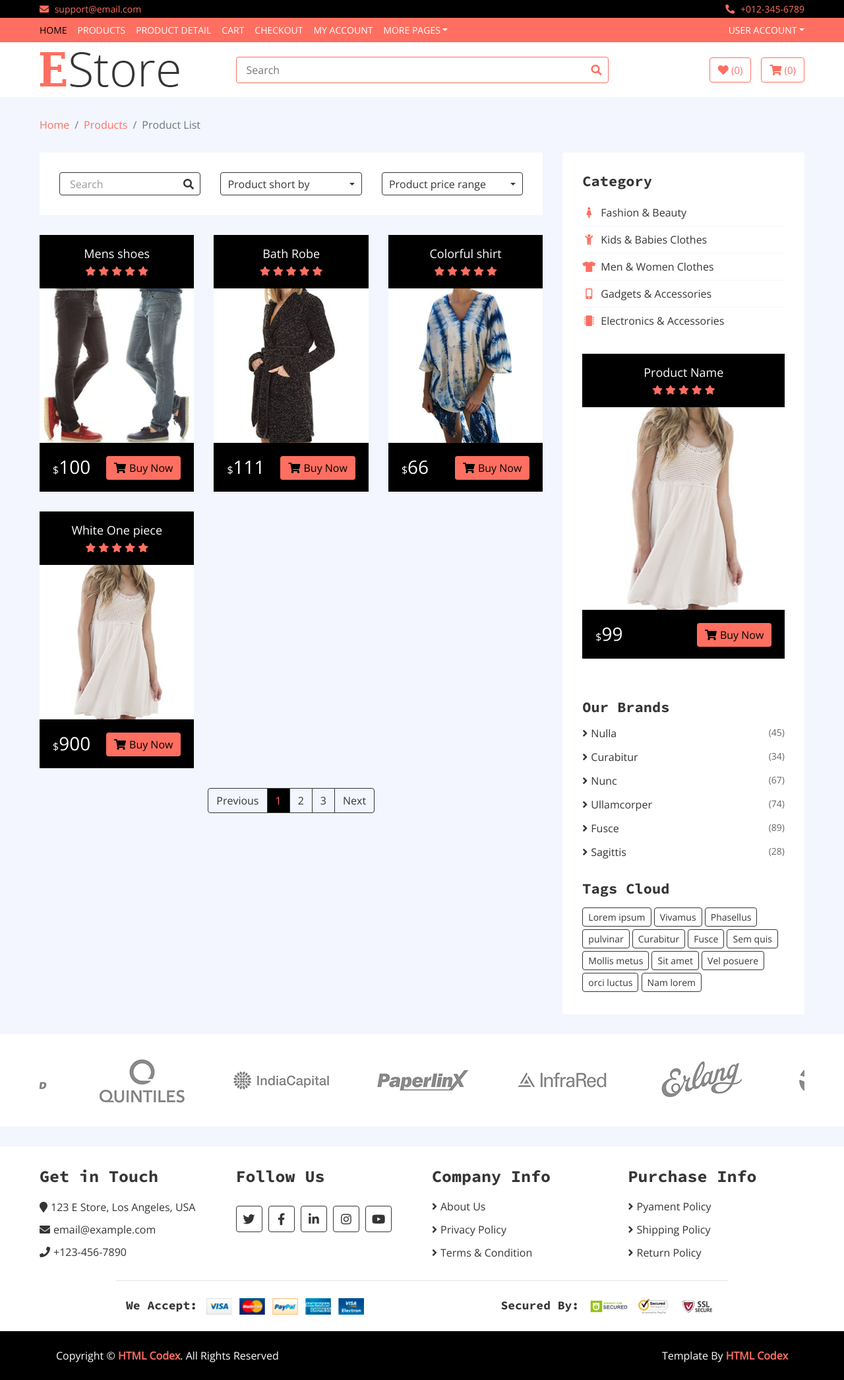
After one commit to Santoshrawal1125/Ecommerce_Site, a Django app: a page that uses templates/category.html in a window 1280 px wide. The commit adds this page. Shown: the whole page at 66% size. Run offline with Django 4.2, Linux system fonts and the light colour scheme; data comes from the database, SQL or seed files in the repository; both versions use the stored data as it was after the commit; some libraries are stand-ins or nearby versions.

Commit message:
category added

```diff
--- a/home/urls.py
+++ b/home/urls.py
@@ -2,5 +2,6 @@ from django.urls import path, include
 from .views import *
 
 urlpatterns = [
-    path('', HomeView.as_view(), name='home')
+    path('', HomeView.as_view(), name='home'),
+    path('category/<slug>', CategoryView.as_view(), name='category'),
 ]
--- a/home/views.py
+++ b/home/views.py
@@ -19,3 +19,11 @@ class HomeView(Base):
         self.views['news'] = Product.objects.filter(labels='new')
         self.views['ads'] = Ad.objects.all()
         return render(request, 'index.html', self.views)
+
+
+class CategoryView(Base):
+
+    def get(self, request, slug):
+        cat_id = Category.objects.get(slug=slug).id
+        self.views['cat_products'] = Product.objects.filter(category_id=cat_id)
+        return render(request, 'category.html', self.views)
--- /dev/null
+++ b/templates/category.html
@@ -0,0 +1,281 @@
+{% extends 'base.html' %}
+{% load static %}
+{% block content %}
+
+        <!-- Breadcrumb Start -->
+        <div class="breadcrumb-wrap">
+            <div class="container-fluid">
+                <ul class="breadcrumb">
+                    <li class="breadcrumb-item"><a href="#">Home</a></li>
+                    <li class="breadcrumb-item"><a href="#">Products</a></li>
+                    <li class="breadcrumb-item active">Product List</li>
+                </ul>
+            </div>
+        </div>
+        <!-- Breadcrumb End -->
+
+        <!-- Product List Start -->
+        <div class="product-view">
+            <div class="container-fluid">
+                <div class="row">
+                    <div class="col-lg-8">
+                        <div class="row">
+                            <div class="col-md-12">
+                                <div class="product-view-top">
+                                    <div class="row">
+                                        <div class="col-md-4">
+                                            <div class="product-search">
+                                                <input type="email" value="Search">
+                                                <button><i class="fa fa-search"></i></button>
+                                            </div>
+                                        </div>
+                                        <div class="col-md-4">
+                                            <div class="product-short">
+                                                <div class="dropdown">
+                                                    <div class="dropdown-toggle" data-toggle="dropdown">Product short by</div>
+                                                    <div class="dropdown-menu dropdown-menu-right">
+                                                        <a href="#" class="dropdown-item">Newest</a>
+                                                        <a href="#" class="dropdown-item">Popular</a>
+                                                        <a href="#" class="dropdown-item">Most sale</a>
+                                                    </div>
+                                                </div>
+                                            </div>
+                                        </div>
+                                        <div class="col-md-4">
+                                            <div class="product-price-range">
+                                                <div class="dropdown">
+                                                    <div class="dropdown-toggle" data-toggle="dropdown">Product price range</div>
+                                                    <div class="dropdown-menu dropdown-menu-right">
+                                                        <a href="#" class="dropdown-item">$0 to $50</a>
+                                                        <a href="#" class="dropdown-item">$51 to $100</a>
+                                                        <a href="#" class="dropdown-item">$101 to $150</a>
+                                                        <a href="#" class="dropdown-item">$151 to $200</a>
+                                                        <a href="#" class="dropdown-item">$201 to $250</a>
+                                                        <a href="#" class="dropdown-item">$251 to $300</a>
+                                                        <a href="#" class="dropdown-item">$301 to $350</a>
+                                                        <a href="#" class="dropdown-item">$351 to $400</a>
+                                                        <a href="#" class="dropdown-item">$401 to $450</a>
+                                                        <a href="#" class="dropdown-item">$451 to $500</a>
+                                                    </div>
+                                                </div>
+                                            </div>
+                                        </div>
+                                    </div>
+                                </div>
+                            </div>
+
+
+                            {% for cat in cat_products%}
+                            <div class="col-md-4">
+                                <div class="product-item">
+                                    <div class="product-title">
+                                        <a href="#">{{cat.name}}</a>
+                                        <div class="ratting">
+                                            <i class="fa fa-star"></i>
+                                            <i class="fa fa-star"></i>
+                                            <i class="fa fa-star"></i>
+                                            <i class="fa fa-star"></i>
+                                            <i class="fa fa-star"></i>
+                                        </div>
+                                    </div>
+                                    <div class="product-image">
+                                        <a href="product-detail.html">
+                                            <img src="{{cat.image.url}}" alt="Product Image">
+                                        </a>
+                                        <div class="product-action">
+                                            <a href="#"><i class="fa fa-cart-plus"></i></a>
+                                            <a href="#"><i class="fa fa-heart"></i></a>
+                                            <a href="#"><i class="fa fa-search"></i></a>
+                                        </div>
+                                    </div>
+                                    <div class="product-price">
+                                        {% if cat.discounted_price > 0 %}
+                                        <h3><span>$</span>{{cat.discounted_price}}</h3>
+                                        {% else %}
+                                        <h3><span>$</span>{{cat.price}}</h3>
+
+                                        {% endif %}
+                                        <a class="btn" href=""><i class="fa fa-shopping-cart"></i>Buy Now</a>
+                                    </div>
+                                </div>
+                            </div>
+                            {% endfor %}
+                        </div>
+
+                        <!-- Pagination Start -->
+                        <div class="col-md-12">
+                            <nav aria-label="Page navigation example">
+                                <ul class="pagination justify-content-center">
+                                    <li class="page-item disabled">
+                                        <a class="page-link" href="#" tabindex="-1">Previous</a>
+                                    </li>
+                                    <li class="page-item active"><a class="page-link" href="#">1</a></li>
+                                    <li class="page-item"><a class="page-link" href="#">2</a></li>
+                                    <li class="page-item"><a class="page-link" href="#">3</a></li>
+                                    <li class="page-item">
+                                        <a class="page-link" href="#">Next</a>
+                                    </li>
+                                </ul>
+                            </nav>
+                        </div>
+                        <!-- Pagination Start -->
+                    </div>
+
+                    <!-- Side Bar Start -->
+                    <div class="col-lg-4 sidebar">
+                        <div class="sidebar-widget category">
+                            <h2 class="title">Category</h2>
+                            <nav class="navbar bg-light">
+                                <ul class="navbar-nav">
+                                    <li class="nav-item">
+                                        <a class="nav-link" href="#"><i class="fa fa-female"></i>Fashion & Beauty</a>
+                                    </li>
+                                    <li class="nav-item">
+                                        <a class="nav-link" href="#"><i class="fa fa-child"></i>Kids & Babies Clothes</a>
+                                    </li>
+                                    <li class="nav-item">
+                                        <a class="nav-link" href="#"><i class="fa fa-tshirt"></i>Men & Women Clothes</a>
+                                    </li>
+                                    <li class="nav-item">
+                                        <a class="nav-link" href="#"><i class="fa fa-mobile-alt"></i>Gadgets & Accessories</a>
+                                    </li>
+                                    <li class="nav-item">
+                                        <a class="nav-link" href="#"><i class="fa fa-microchip"></i>Electronics & Accessories</a>
+                                    </li>
+                                </ul>
+                            </nav>
+                        </div>
+
+                        <div class="sidebar-widget widget-slider">
+                            <div class="sidebar-slider normal-slider">
+                                <div class="product-item">
+                                    <div class="product-title">
+                                        <a href="#">Product Name</a>
+                                        <div class="ratting">
+                                            <i class="fa fa-star"></i>
+                                            <i class="fa fa-star"></i>
+                                            <i class="fa fa-star"></i>
+                                            <i class="fa fa-star"></i>
+                                            <i class="fa fa-star"></i>
+                                        </div>
+                                    </div>
+                                    <div class="product-image">
+                                        <a href="product-detail.html">
+                                            <img src="img/product-10.jpg" alt="Product Image">
+                                        </a>
+                                        <div class="product-action">
+                                            <a href="#"><i class="fa fa-cart-plus"></i></a>
+                                            <a href="#"><i class="fa fa-heart"></i></a>
+                                            <a href="#"><i class="fa fa-search"></i></a>
+                                        </div>
+                                    </div>
+                                    <div class="product-price">
+                                        <h3><span>$</span>99</h3>
+                                        <a class="btn" href=""><i class="fa fa-shopping-cart"></i>Buy Now</a>
+                                    </div>
+                                </div>
+                                <div class="product-item">
+                                    <div class="product-title">
+                                        <a href="#">Product Name</a>
+                                        <div class="ratting">
+                                            <i class="fa fa-star"></i>
+                                            <i class="fa fa-star"></i>
+                                            <i class="fa fa-star"></i>
+                                            <i class="fa fa-star"></i>
+                                            <i class="fa fa-star"></i>
+                                        </div>
+                                    </div>
+                                    <div class="product-image">
+                                        <a href="product-detail.html">
+                                            <img src="img/product-9.jpg" alt="Product Image">
+                                        </a>
+                                        <div class="product-action">
+                                            <a href="#"><i class="fa fa-cart-plus"></i></a>
+                                            <a href="#"><i class="fa fa-heart"></i></a>
+                                            <a href="#"><i class="fa fa-search"></i></a>
+                                        </div>
+                                    </div>
+                                    <div class="product-price">
+                                        <h3><span>$</span>99</h3>
+                                        <a class="btn" href=""><i class="fa fa-shopping-cart"></i>Buy Now</a>
+                                    </div>
+                                </div>
+                                <div class="product-item">
+                                    <div class="product-title">
+                                        <a href="#">Product Name</a>
+                                        <div class="ratting">
+                                            <i class="fa fa-star"></i>
+                                            <i class="fa fa-star"></i>
+                                            <i class="fa fa-star"></i>
+                                            <i class="fa fa-star"></i>
+                                            <i class="fa fa-star"></i>
+                                        </div>
+                                    </div>
+                                    <div class="product-image">
+                                        <a href="product-detail.html">
+                                            <img src="img/product-8.jpg" alt="Product Image">
+                                        </a>
+                                        <div class="product-action">
+                                            <a href="#"><i class="fa fa-cart-plus"></i></a>
+                                            <a href="#"><i class="fa fa-heart"></i></a>
+                                            <a href="#"><i class="fa fa-search"></i></a>
+                                        </div>
+                                    </div>
+                                    <div class="product-price">
+                                        <h3><span>$</span>99</h3>
+                                        <a class="btn" href=""><i class="fa fa-shopping-cart"></i>Buy Now</a>
+                                    </div>
+                                </div>
+                            </div>
+                        </div>
+
+                        <div class="sidebar-widget brands">
+                            <h2 class="title">Our Brands</h2>
+                            <ul>
+                                <li><a href="#">Nulla </a><span>(45)</span></li>
+                                <li><a href="#">Curabitur </a><span>(34)</span></li>
+                                <li><a href="#">Nunc </a><span>(67)</span></li>
+                                <li><a href="#">Ullamcorper</a><span>(74)</span></li>
+                                <li><a href="#">Fusce </a><span>(89)</span></li>
+                                <li><a href="#">Sagittis</a><span>(28)</span></li>
+                            </ul>
+                        </div>
+
+                        <div class="sidebar-widget tag">
+                            <h2 class="title">Tags Cloud</h2>
+                            <a href="#">Lorem ipsum</a>
+                            <a href="#">Vivamus</a>
+                            <a href="#">Phasellus</a>
+                            <a href="#">pulvinar</a>
+                            <a href="#">Curabitur</a>
+                            <a href="#">Fusce</a>
+                            <a href="#">Sem quis</a>
+                            <a href="#">Mollis metus</a>
+                            <a href="#">Sit amet</a>
+                            <a href="#">Vel posuere</a>
+                            <a href="#">orci luctus</a>
+                            <a href="#">Nam lorem</a>
+                        </div>
+                    </div>
+                    <!-- Side Bar End -->
+                </div>
+            </div>
+        </div>
+        <!-- Product List End -->
+
+        <!-- Brand Start -->
+        <div class="brand">
+            <div class="container-fluid">
+                <div class="brand-slider">
+                    <div class="brand-item"><img src="img/brand-1.png" alt=""></div>
+                    <div class="brand-item"><img src="img/brand-2.png" alt=""></div>
+                    <div class="brand-item"><img src="img/brand-3.png" alt=""></div>
+                    <div class="brand-item"><img src="img/brand-4.png" alt=""></div>
+                    <div class="brand-item"><img src="img/brand-5.png" alt=""></div>
+                    <div class="brand-item"><img src="img/brand-6.png" alt=""></div>
+                </div>
+            </div>
+        </div>
+        <!-- Brand End -->
+
+        {% endblock %}
--- a/templates/index.html
+++ b/templates/index.html
@@ -10,7 +10,7 @@
                             <ul class="navbar-nav">
                                 {% for cat in categories %}
                                 <li class="nav-item">
-                                    <a class="nav-link" href="#"><i class="fa fa-{{cat.logo}}"></i>{{cat.name}}</a>
+                                    <a class="nav-link" href="/category/{{cat.slug}}"><i class="fa fa-{{cat.logo}}"></i>{{cat.name}}</a>
                                 </li>
                                 {% endfor %}
 
```
Also changed, not shown: db.sqlite3.
